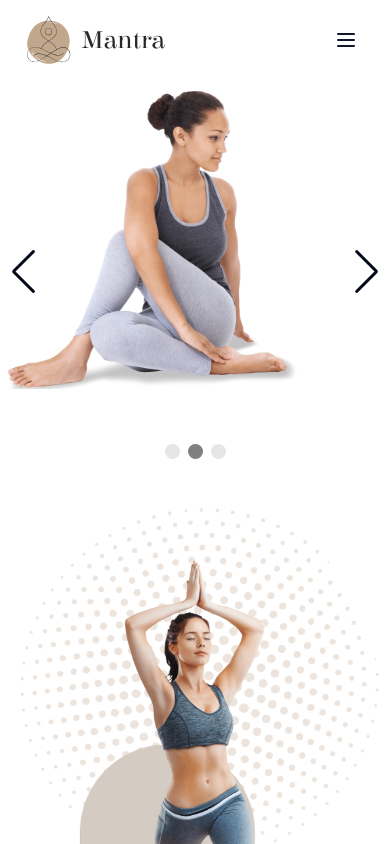
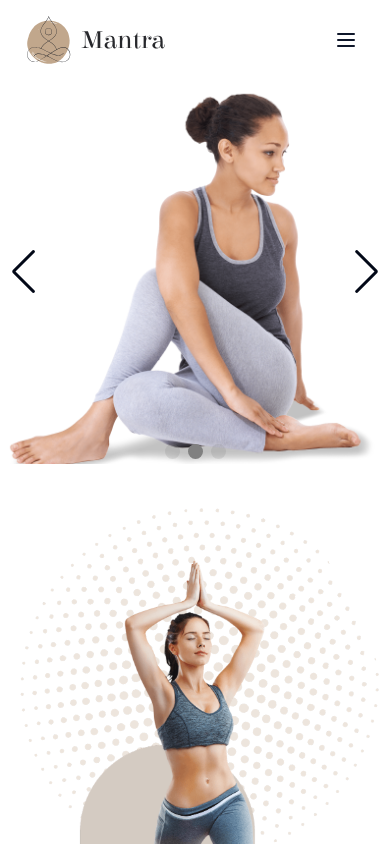
Before and after one commit to vikash0p/yoga, a Next.js app: page / in a window 390 px wide. Shown: the top 844 px of the page. Built offline with nearby package versions, Linux system fonts and the light colour scheme; a web font is replaced by a local one.

Commit message:
fixed the css carousel components

```diff
--- a/components/Carousel.tsx
+++ b/components/Carousel.tsx
@@ -80,9 +80,9 @@ export default function Carousel({ elsie }: { elsie: NextFont }) {
                   initial={{ opacity: 0, x: 20 }}
                   whileInView={{ opacity: 1, x: 0 }}
                   transition={{ duration: 0.5 }}
-                  className="absolute top-0 right-20 md:top-96 lg:top-0"
+                  className="absolute top-0 right-0 md:right-20 md:top-96 lg:top-0"
                 >
-                  <Image src={value.img} alt="hero" className="object-center" width={600} height={600} />
+                  <Image src={value.img} alt="hero" className="object-contain " width={600} height={600} />
                 </motion.div>
               </AnimatePresence>
             </div>
--- a/components/reusableComp/Navbar.tsx
+++ b/components/reusableComp/Navbar.tsx
@@ -51,10 +51,10 @@ const Navbar: React.FC = () => {
         </div>
 
         {/* add the sidebar */}
-        <button type="button" className="md:hidden">
+        <div className="md:hidden">
           <Sidebar />
-          <span className="sr-only">Toggle Sidebar</span>
-        </button>
+
+        </div>
       </div>
     </nav>
   );
```
